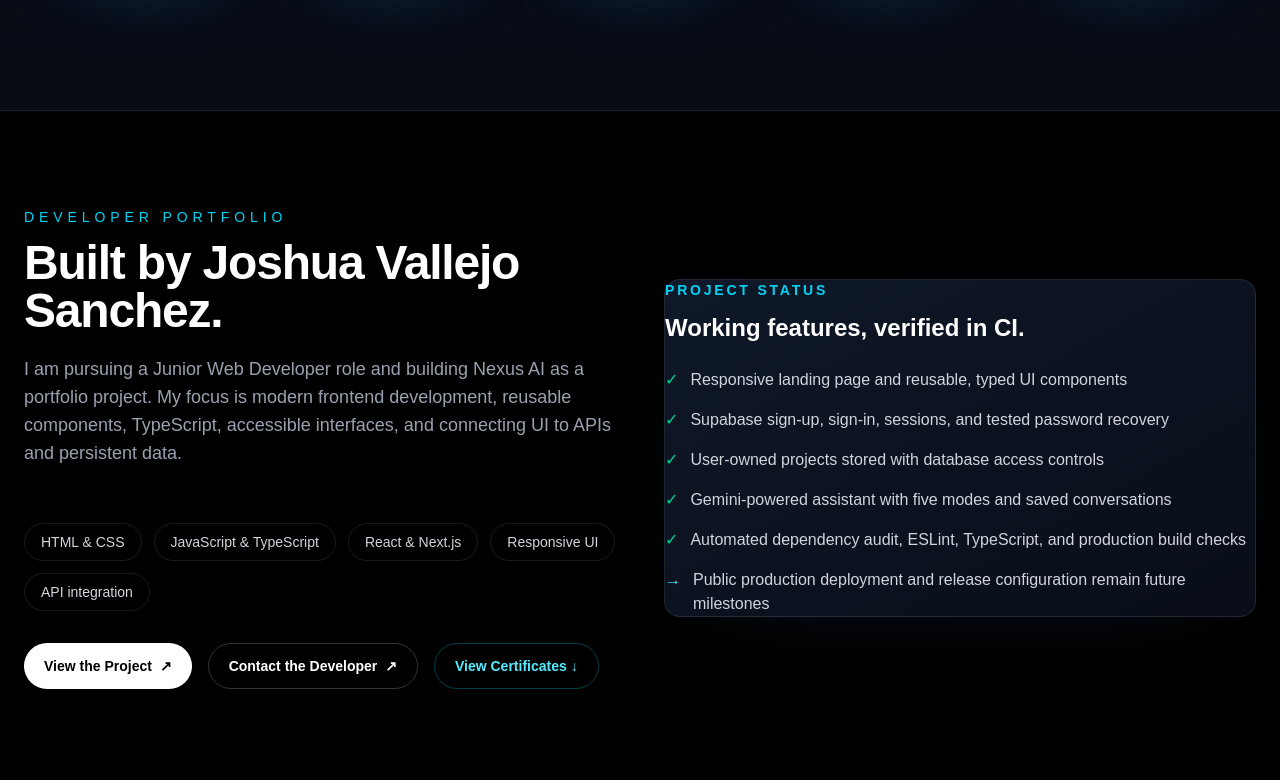
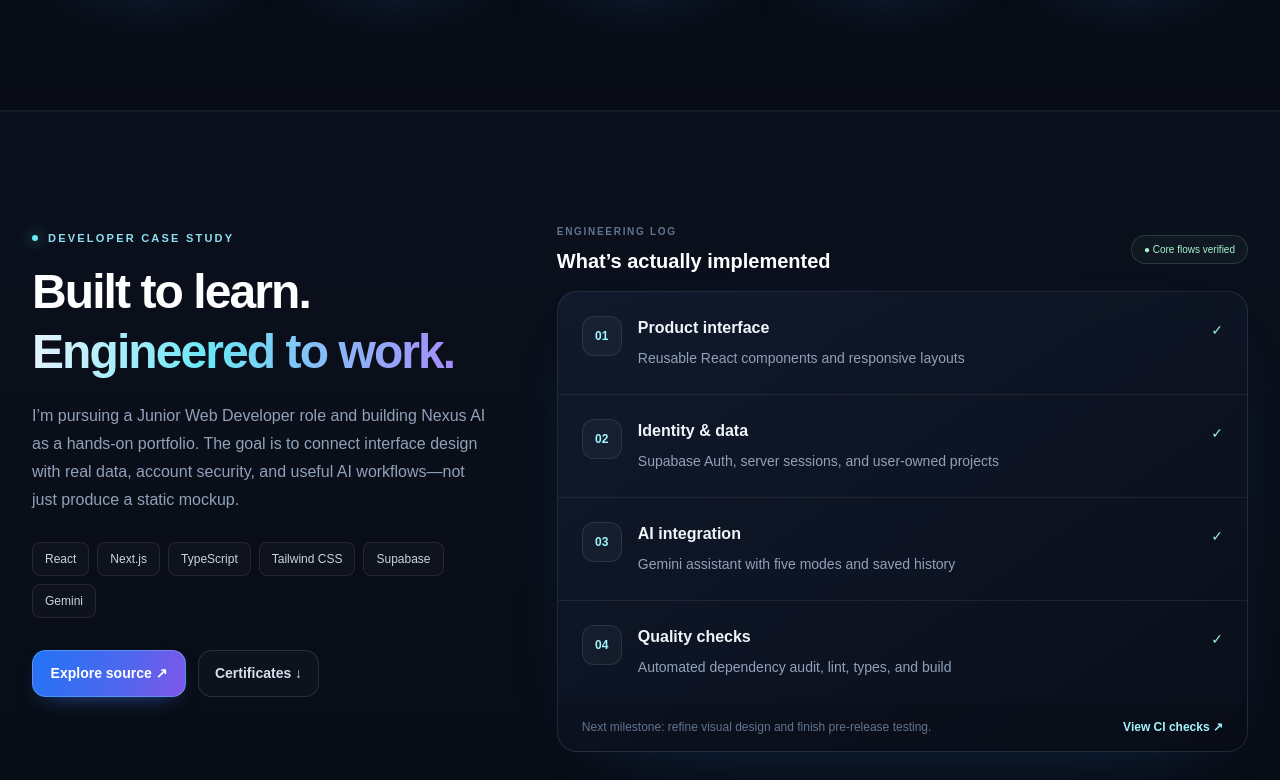
Before and after one commit to Dleteo/Nexus-AI, a Next.js app: page / in a window 1280 px wide. Shown: the part 4920-5700 px from the top of the page. Built offline with nearby package versions, Linux system fonts and the light colour scheme; no server answers.

Commit message:
Style developer portfolio as an engineering case study

```diff
--- a/components/sections/Portfolio.tsx
+++ b/components/sections/Portfolio.tsx
@@ -1,51 +1,33 @@
-import Card from "../ui/Card";
-import SectionHeader from "../ui/SectionHeader";
+import Link from "next/link";
+
+const milestones = [
+  { number: "01", title: "Product interface", detail: "Reusable React components and responsive layouts" },
+  { number: "02", title: "Identity & data", detail: "Supabase Auth, server sessions, and user-owned projects" },
+  { number: "03", title: "AI integration", detail: "Gemini assistant with five modes and saved history" },
+  { number: "04", title: "Quality checks", detail: "Automated dependency audit, lint, types, and build" },
+];
 
 export default function Portfolio() {
   return (
-    <section id="portfolio" className="scroll-mt-20 bg-black px-6 py-24 text-white">
-      <div className="mx-auto max-w-7xl">
-        <div className="grid gap-12 md:grid-cols-2 md:items-center">
-          <div>
-            <SectionHeader
-              label="Developer Portfolio"
-              title="Built by Joshua Vallejo Sanchez."
-              description="I am pursuing a Junior Web Developer role and building Nexus AI as a portfolio project. My focus is modern frontend development, reusable components, TypeScript, accessible interfaces, and connecting UI to APIs and persistent data."
-            />
-
-            <div className="mt-8 flex flex-wrap gap-3">
-              {["HTML & CSS", "JavaScript & TypeScript", "React & Next.js", "Responsive UI", "API integration"].map((skill) => (
-                <span key={skill} className="rounded-full border border-white/10 px-4 py-2 text-sm text-gray-300">
-                  {skill}
-                </span>
-              ))}
-            </div>
-
-            <div className="mt-8 flex flex-wrap gap-4">
-              <a href="https://github.com/Dleteo/Nexus-AI" target="_blank" rel="noopener noreferrer" className="inline-flex items-center gap-2 rounded-full bg-white px-5 py-3 text-sm font-semibold text-black transition hover:bg-cyan-200 focus-visible:outline-2 focus-visible:outline-offset-4 focus-visible:outline-cyan-300">
-                View the Project <span aria-hidden="true">↗</span>
-              </a>
-              <a href="https://github.com/Dleteo" target="_blank" rel="noopener noreferrer" className="inline-flex items-center gap-2 rounded-full border border-white/20 px-5 py-3 text-sm font-semibold text-white transition hover:bg-white/10 focus-visible:outline-2 focus-visible:outline-offset-4 focus-visible:outline-cyan-300">
-                Contact the Developer <span aria-hidden="true">↗</span>
-              </a>
-              <a href="#certifications" className="inline-flex items-center gap-2 rounded-full border border-cyan-400/30 px-5 py-3 text-sm font-semibold text-cyan-300 transition hover:bg-cyan-400/10 focus-visible:outline-2 focus-visible:outline-offset-4 focus-visible:outline-cyan-300">
-                View Certificates ↓
-              </a>
-            </div>
+    <section id="portfolio" className="nexus-section-alt scroll-mt-20 px-5 py-24 text-white sm:px-8 sm:py-28">
+      <div className="mx-auto grid max-w-7xl gap-12 lg:grid-cols-[0.8fr_1.2fr] lg:gap-16">
+        <div className="self-start lg:sticky lg:top-32">
+          <p className="nexus-kicker mb-4">Developer case study</p>
+          <h2 className="text-3xl font-semibold leading-tight tracking-[-0.04em] sm:text-5xl">Built to learn. <span className="nexus-gradient-text">Engineered to work.</span></h2>
+          <p className="mt-5 text-sm leading-7 text-slate-400 sm:text-base">I’m pursuing a Junior Web Developer role and building Nexus AI as a hands-on portfolio. The goal is to connect interface design with real data, account security, and useful AI workflows—not just produce a static mockup.</p>
+          <div className="mt-7 flex flex-wrap gap-2">{["React", "Next.js", "TypeScript", "Tailwind CSS", "Supabase", "Gemini"].map((skill) => <span key={skill} className="rounded-lg border border-white/[0.09] bg-white/[0.025] px-3 py-2 text-xs text-slate-300">{skill}</span>)}</div>
+          <div className="mt-8 flex flex-wrap gap-3"><Link href="https://github.com/Dleteo/Nexus-AI" target="_blank" rel="noopener noreferrer" className="nexus-primary-button">Explore source ↗</Link><Link href="#certifications" className="nexus-ghost-button">Certificates ↓</Link></div>
+        </div>
+        <div>
+          <div className="mb-4 flex flex-wrap items-center justify-between gap-3"><div><p className="text-[10px] font-bold tracking-[0.17em] text-slate-500">ENGINEERING LOG</p><h3 className="mt-2 text-xl font-semibold">What’s actually implemented</h3></div><span className="rounded-full border border-emerald-200/15 bg-emerald-200/[0.04] px-3 py-1.5 text-[10px] text-emerald-200">● Core flows verified</span></div>
+          <div className="nexus-panel overflow-hidden">
+            {milestones.map((item, index) => <article key={item.number} className={`flex gap-4 p-5 sm:p-6 ${index < milestones.length - 1 ? "border-b border-white/[0.07]" : ""}`}>
+              <span className="grid size-10 shrink-0 place-items-center rounded-xl border border-cyan-100/10 bg-cyan-100/[0.035] text-xs font-semibold text-cyan-200">{item.number}</span>
+              <div className="min-w-0 flex-1"><h4 className="font-semibold text-slate-100">{item.title}</h4><p className="mt-1.5 text-sm leading-6 text-slate-400">{item.detail}</p></div>
+              <span className="mt-1 text-sm text-emerald-200" aria-label="Implemented">✓</span>
+            </article>)}
+            <div className="flex flex-col gap-2 bg-black/15 px-5 py-4 sm:flex-row sm:items-center sm:justify-between sm:px-6"><p className="text-xs text-slate-500">Next milestone: refine visual design and finish pre-release testing.</p><Link href="https://github.com/Dleteo/Nexus-AI/actions" target="_blank" rel="noopener noreferrer" className="text-xs font-semibold text-cyan-200 hover:text-white">View CI checks ↗</Link></div>
           </div>
-
-          <Card>
-            <p className="text-sm font-semibold uppercase tracking-[0.2em] text-cyan-400">Project status</p>
-            <h3 className="mt-3 text-2xl font-semibold">Working features, verified in CI.</h3>
-            <ul className="mt-6 space-y-4 text-gray-300">
-              <li className="flex gap-3"><span className="text-emerald-400" aria-hidden="true">✓</span><span>Responsive landing page and reusable, typed UI components</span></li>
-              <li className="flex gap-3"><span className="text-emerald-400" aria-hidden="true">✓</span><span>Supabase sign-up, sign-in, sessions, and tested password recovery</span></li>
-              <li className="flex gap-3"><span className="text-emerald-400" aria-hidden="true">✓</span><span>User-owned projects stored with database access controls</span></li>
-              <li className="flex gap-3"><span className="text-emerald-400" aria-hidden="true">✓</span><span>Gemini-powered assistant with five modes and saved conversations</span></li>
-              <li className="flex gap-3"><span className="text-emerald-400" aria-hidden="true">✓</span><span>Automated dependency audit, ESLint, TypeScript, and production build checks</span></li>
-              <li className="flex gap-3"><span className="text-cyan-300" aria-hidden="true">→</span><span>Public production deployment and release configuration remain future milestones</span></li>
-            </ul>
-          </Card>
         </div>
       </div>
     </section>
```
